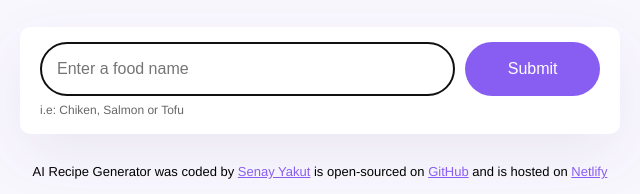
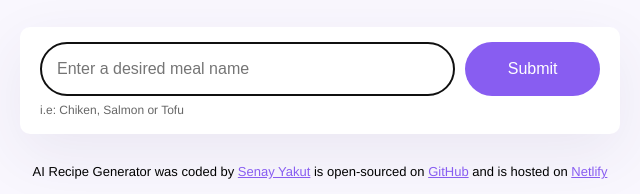
Before and after one commit to SenayYakut/AI-Recipe-Generator, a plain HTML site: page index.html in a window 1280 px wide. Shown: the part 177-371 px from the top of the page, 320-960 px from the left. Drawn offline with nearby package versions, Linux system fonts and the light colour scheme.

Commit message:
Added a new placeholder for input

```diff
--- a/index.html
+++ b/index.html
@@ -16,7 +16,7 @@
           <form id="recipe-generator">
             <input
               type="text"
-              placeholder="Enter a food name"
+              placeholder="Enter a desired meal name"
               autofocus
               required
               autocomplete="off"
```
